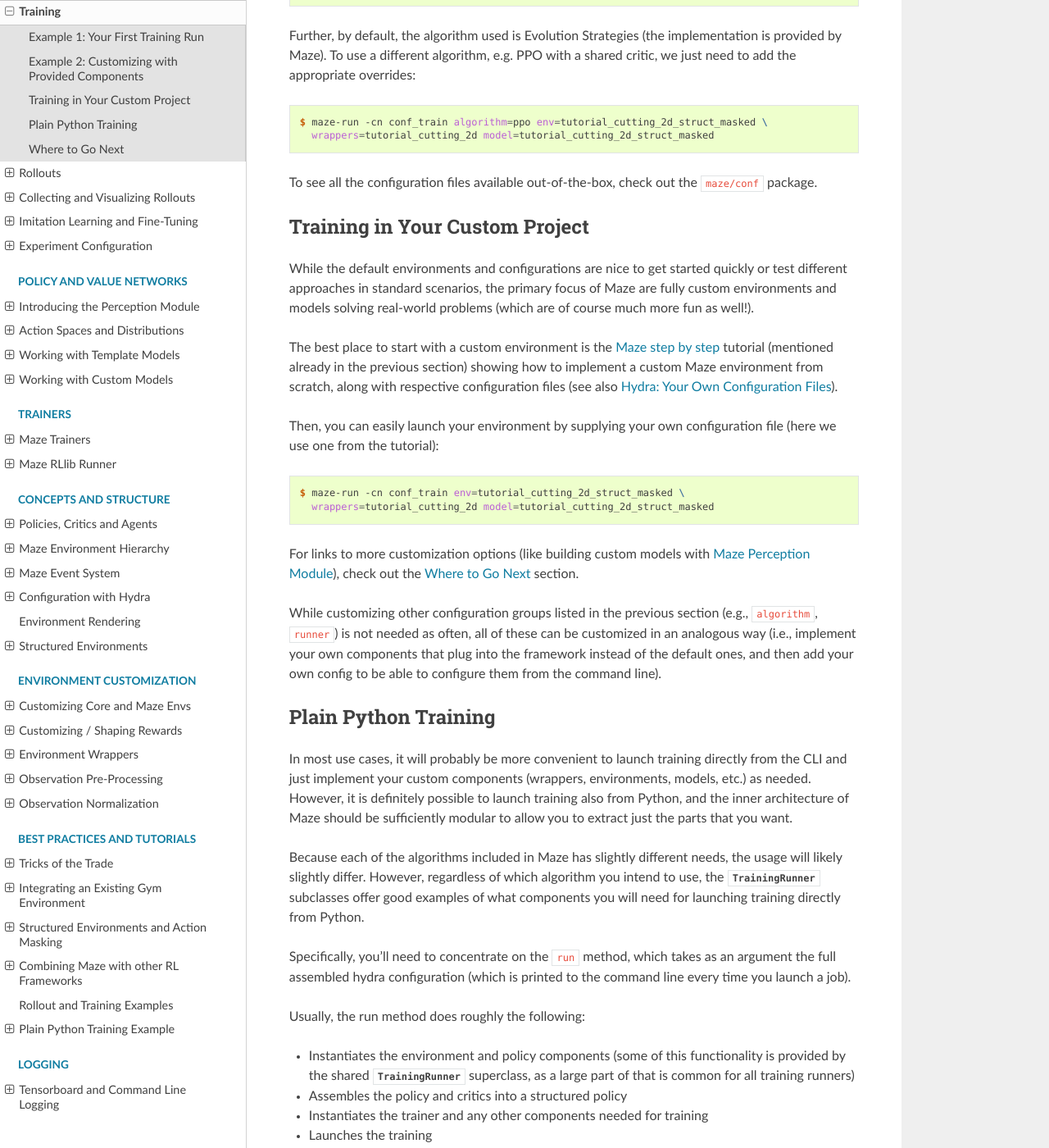
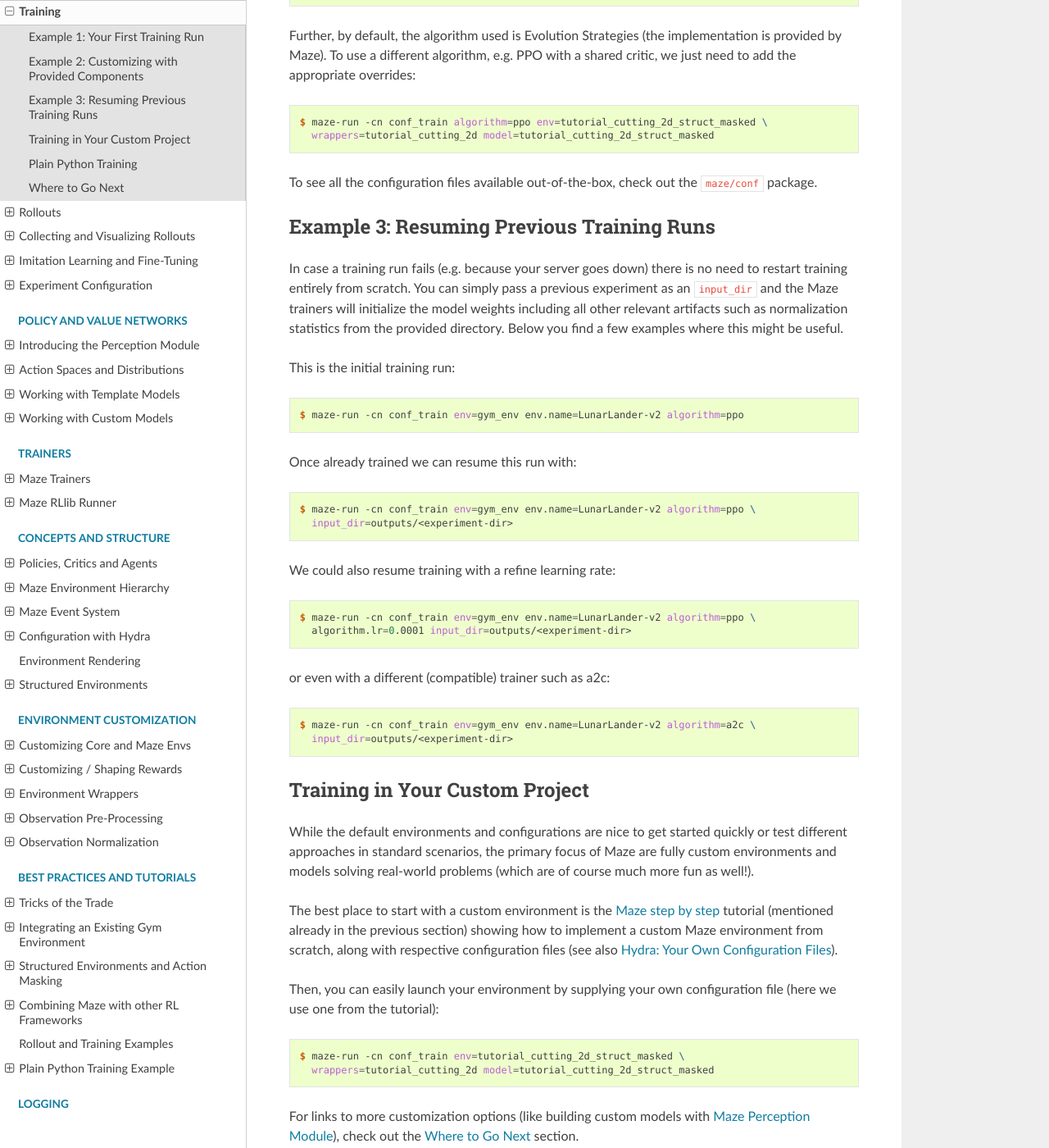
Before and after one commit to enlite-ai/maze, a Sphinx documentation site: the page built from docs/source/workflow/training.rst, in a window 1280 px wide and 1400 px high, scrolled down 3505 px. Shown: the whole window at 82% size. Built offline with Sphinx 7.4.7 and the Read the Docs theme 2.0.0, drawn with Linux system fonts in a browser that asks for light colours.

Commit message:
RL-545: added docs on how to resume training
(Issue RL-545 - Docs - Resume Training)

```diff
--- a/docs/source/workflow/training.rst
+++ b/docs/source/workflow/training.rst
@@ -160,6 +160,44 @@ To use a different algorithm, e.g. PPO with a shared critic, we just need to add
 To see all the configuration files available out-of-the-box, check out the ``maze/conf`` package.
 
 
+.. _training-resume_run:
+
+Example 3: Resuming Previous Training Runs
+------------------------------------------
+
+In case a training run fails (e.g. because your server goes down) there is no need to restart training
+entirely from scratch. You can simply pass a previous experiment as an ``input_dir`` and the Maze trainers will
+initialize the model weights including all other relevant artifacts such as normalization statistics from the provided
+directory. Below you find a few examples where this might be useful.
+
+This is the initial training run:
+
+.. code-block:: console
+
+  $ maze-run -cn conf_train env=gym_env env.name=LunarLander-v2 algorithm=ppo
+
+Once already trained we can resume this run with:
+
+.. code-block:: console
+
+  $ maze-run -cn conf_train env=gym_env env.name=LunarLander-v2 algorithm=ppo \
+    input_dir=outputs/<experiment-dir>
+
+We could also resume training with a refine learning rate:
+
+.. code-block:: console
+
+  $ maze-run -cn conf_train env=gym_env env.name=LunarLander-v2 algorithm=ppo \
+    algorithm.lr=0.0001 input_dir=outputs/<experiment-dir>
+
+or even with a different (compatible) trainer such as a2c:
+
+.. code-block:: console
+
+  $ maze-run -cn conf_train env=gym_env env.name=LunarLander-v2 algorithm=a2c \
+    input_dir=outputs/<experiment-dir>
+
+
 .. _training-custom_run:
 
 Training in Your Custom Project
```
Also changed, not shown: docs/source/best_practices_and_tutorials/example_cmds.rst (+7 -0 lines).
